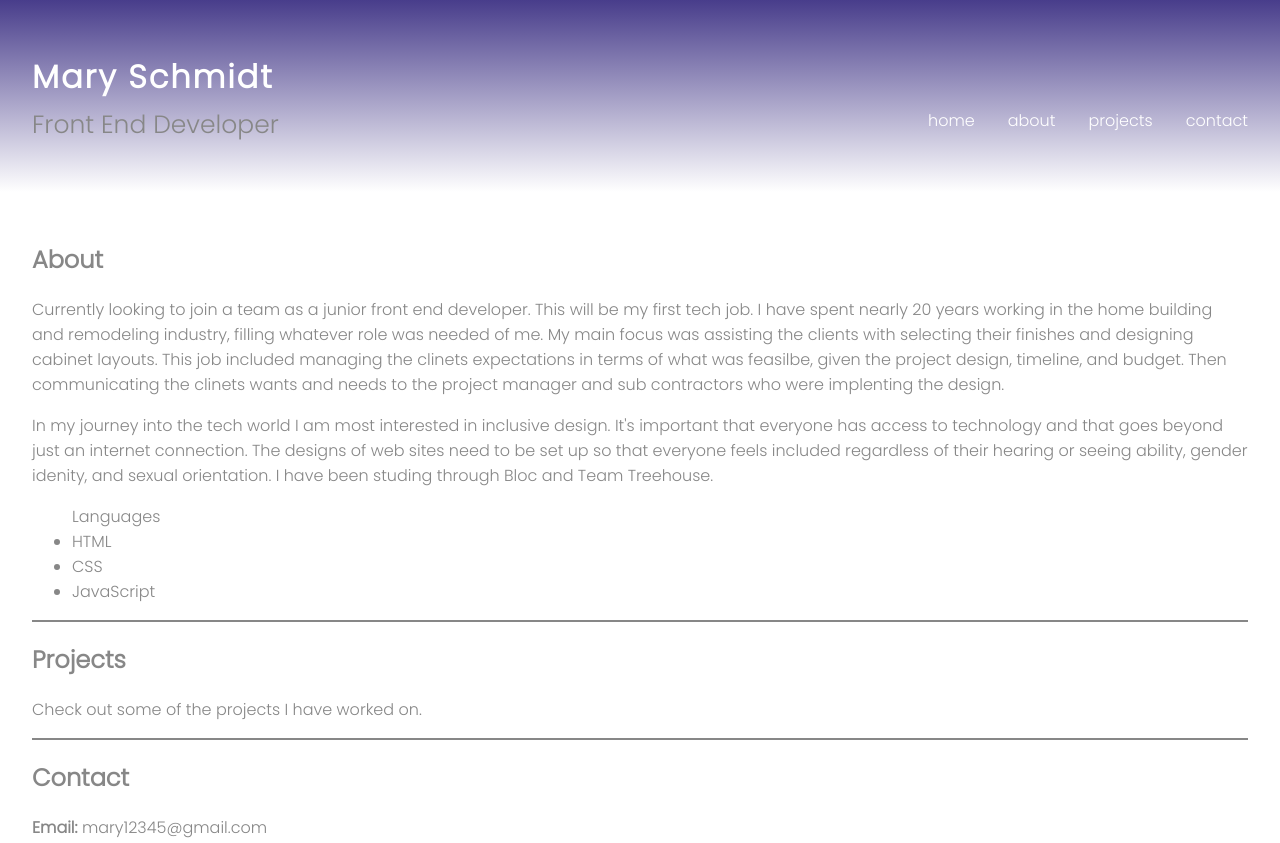
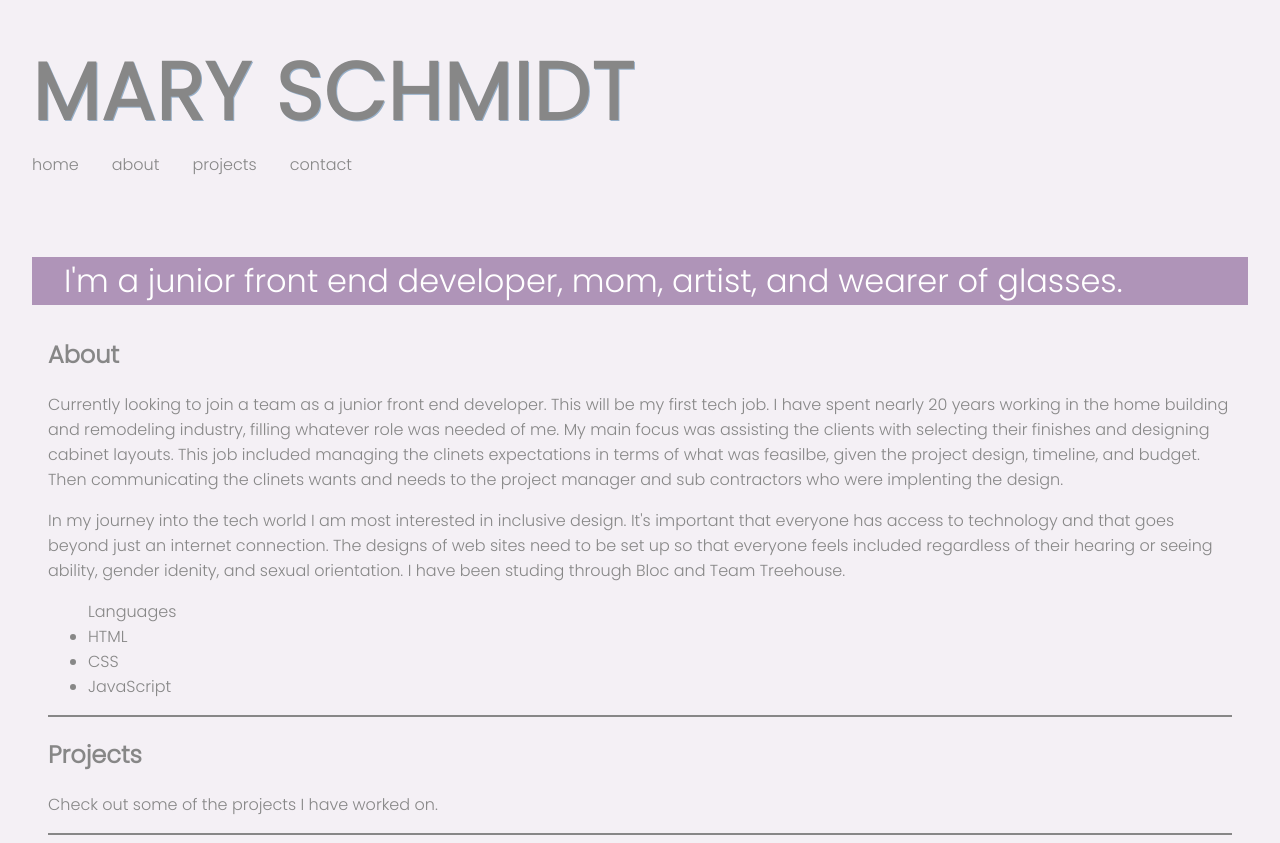
Before and after one commit to maryschmidtdev/portfolio, a plain HTML site: page index.html in a window 1280 px wide. Shown: the top 843 px of the page. Drawn offline with Linux system fonts and the light colour scheme.

Commit message:
background color and header change

```diff
--- a/index.html
+++ b/index.html
@@ -16,9 +16,9 @@
 
   <body>
     <header class="main-header">
-      <h1>Mary Schmidt</h1>
+      <h1>MARY SCHMIDT</h1>
       <div class="nav-div">
-        <p class="header-title">Front End Developer</p>
+        <!-- <p class="header-title">Front End Developer</p> -->
         <nav>
           <ul>
             <a href="#">home</a>
@@ -31,6 +31,11 @@
     </header>
 
     <main>
+      <section id="intro">
+        <p>
+          I'm a junior front end developer, mom, artist, and wearer of glasses.
+        </p>
+      </section>
       <section id="about">
         <h2>About</h2>
         <p>
--- a/styles.css
+++ b/styles.css
@@ -4,12 +4,16 @@ body {
   color: #878787;
   font-family: Poppins, Arial, Helvetica, sans-serif;
   margin: 0;
+  background-color: #f4f0f5;
 }
 
 h1 {
-  color: white;
+  color: #878787;
+  margin-top: 0;
   margin-bottom: 0;
   letter-spacing: 2px;
+  font-size: 3rem;
+  text-shadow: 1px 1px rgb(151, 176, 202);
 }
 
 nav ul {
@@ -21,19 +25,19 @@ nav ul {
   width: 100%;
 }
 
-main {
+/* main {
   margin-left: 1em;
   margin-right: 1em;
-}
+} */
 
 footer {
-  margin: 2em;
+  margin: 1em;
 }
 
 /* Pseudo-Classes -----------------*/
 
 a:link {
-  color: white;
+  color: #878787;
   text-decoration: none;
 }
 
@@ -52,31 +56,37 @@ a:active {
 /* Main Styles -----------------*/
 
 .main-header {
-  background-color: darkslateblue;
-  background-size: cover;
   padding: 1em 1em 3em 1em;
-  background-image: linear-gradient(darkslateblue, white);
-}
-
-.header-title {
-  font-size: 25px;
-  margin-bottom: 0;
-  margin-top: 5px;
 }
 
 /* Layout Styles -----------------*/
 
+#intro {
+  font-size: 2rem;
+  background: #af94b8;
+  margin-top 0;
+  border: 0;
+  color: white;
+}
+
+#intro p {
+  margin: 1em;
+}
+
 #about {
-  padding-top: 30px;
+  padding-top: 0;
+  margin: 1em;
 }
 
 #projects {
   border-top: 2px solid #878787;
+  margin: 1em;
 }
 
 #contact {
   border-bottom: 2px solid #878787;
   border-top: 2px solid #878787;
+  margin: 1em;
 }
 
 .icon {
@@ -100,6 +110,9 @@ a:active {
   .main-header {
     padding: 2em 2em 3em 2em;
   }
+  h1 {
+    font-size: 5rem;
+  }
   main {
     margin-left: 2em;
     margin-right: 2em;
```
